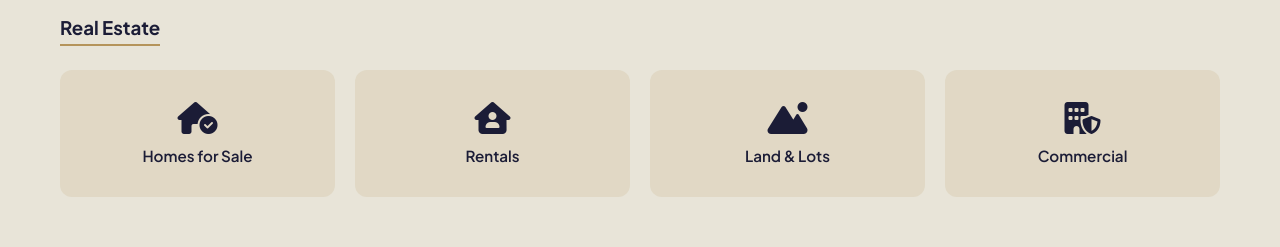
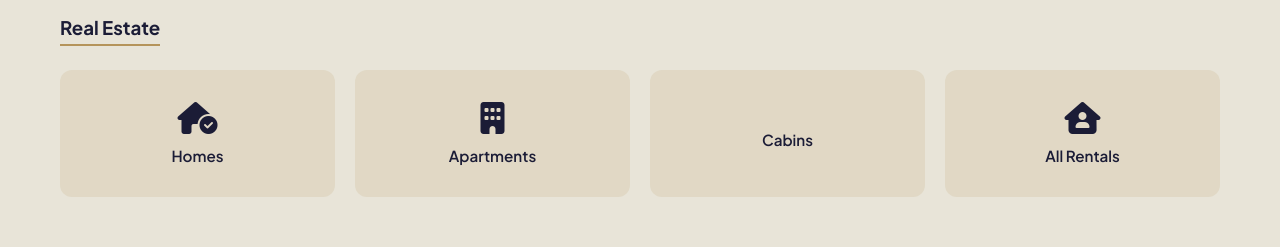
Before and after one commit to dphung88/real-estate-marketplace, a Next.js app: page / in a window 1280 px wide. Shown: the part 664-911 px from the top of the page. Built offline with nearby package versions, Linux system fonts and the light colour scheme.

Commit message:
Fix go-live page and add category filtering for home page

```diff
--- a/app/page.js
+++ b/app/page.js
@@ -48,21 +48,21 @@ export default function HomePage() {
               Real Estate
             </h3>
             <div className="cat-grid">
-              <Link href="/real-estate?type=sale" className="cat-card">
+              <Link href="/real-estate?category=house" className="cat-card">
                 <i className="fa-solid fa-house-circle-check"></i>
-                Homes for Sale
+                Homes
+              </Link>
+              <Link href="/real-estate?category=apartment" className="cat-card">
+                <i className="fa-solid fa-building"></i>
+                Apartments
+              </Link>
+              <Link href="/real-estate?category=cabin" className="cat-card">
+                <i className="fa-solid fa-cabin"></i>
+                Cabins
               </Link>
               <Link href="/real-estate?type=rent" className="cat-card">
                 <i className="fa-solid fa-house-user"></i>
-                Rentals
-              </Link>
-              <Link href="/real-estate?type=land" className="cat-card">
-                <i className="fa-solid fa-mountain-sun"></i>
-                Land & Lots
-              </Link>
-              <Link href="/real-estate?type=commercial" className="cat-card">
-                <i className="fa-solid fa-building-shield"></i>
-                Commercial
+                All Rentals
               </Link>
             </div>
           </div>
```
Also changed, not shown: app/go-live/page.js (+17 -6 lines), app/real-estate/RealEstateList.js (+8 -2 lines).
